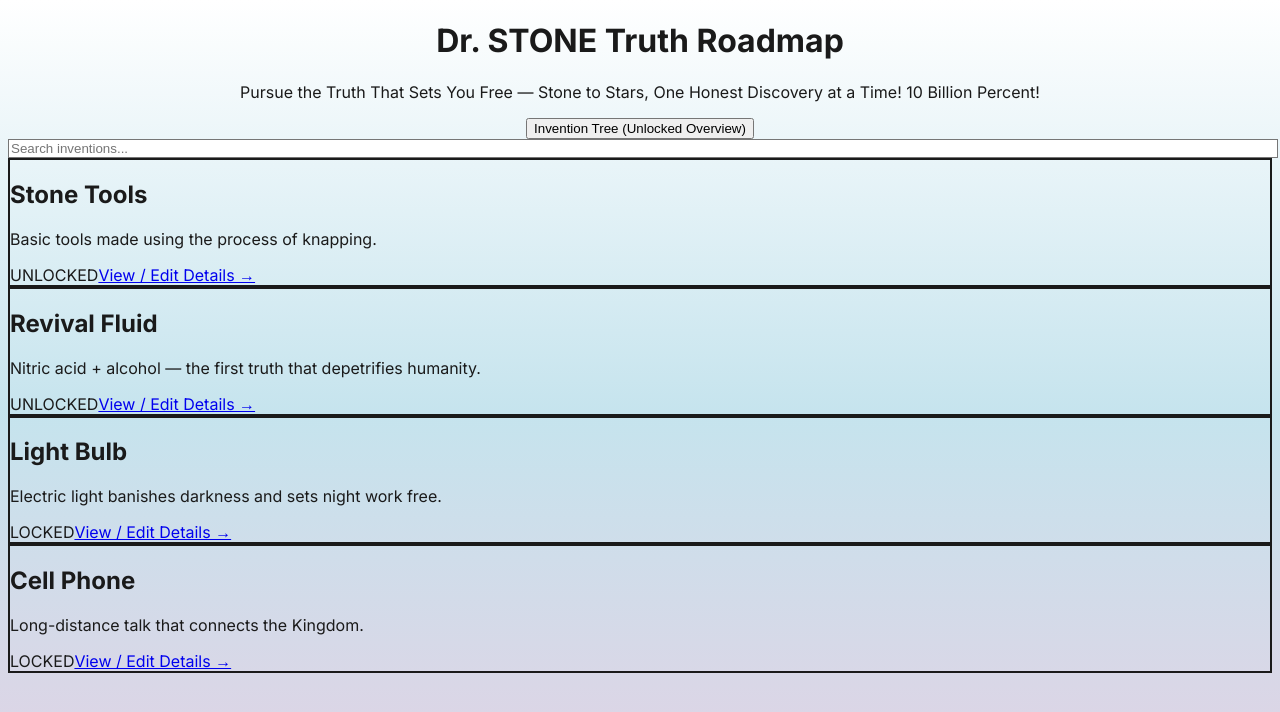
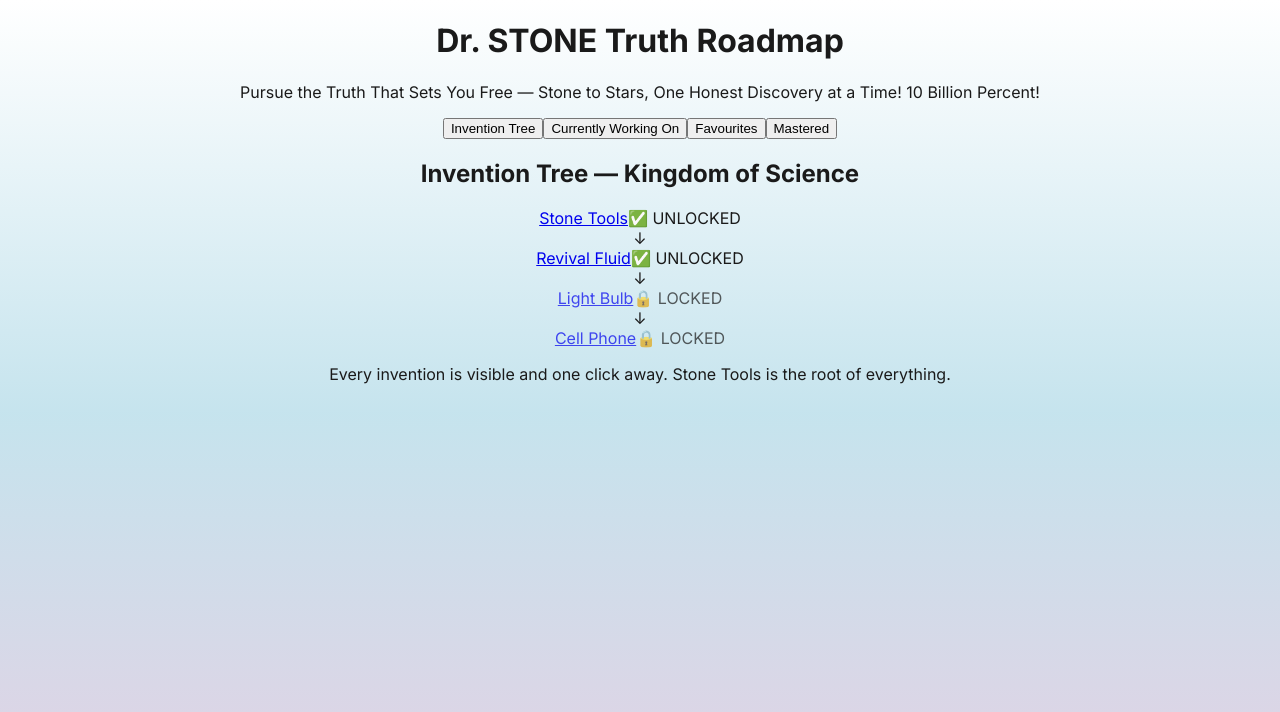
Before and after one commit to Karl32123/dr-stone-app, a Next.js app: page / in a window 1280 px wide. Shown: the top 712 px of the page. Built offline with nearby package versions, Linux system fonts and the light colour scheme.

Commit message:
Refactor state management and UI for inventions

```diff
--- a/app/page.tsx
+++ b/app/page.tsx
@@ -4,85 +4,187 @@ import inventions from "../data/inventions";
 import Link from "next/link";
 
 export default function Home() {
-  const [search, setSearch] = useState("");
+  const [activeTab, setActiveTab] = useState<"tree" | "current" | "favourites" | "mastered">("tree");
   const [completed, setCompleted] = useState<string[]>([]);
-  const [showTree, setShowTree] = useState(false);
+  const [favourites, setFavourites] = useState<string[]>([]);
+  const [mastered, setMastered] = useState<string[]>([]);
+  const [currentWorkingOn, setCurrentWorkingOn] = useState<string | null>(null);
 
   useEffect(() => {
-    const saved = localStorage.getItem("drstoneCompleted");
-    if (saved) setCompleted(JSON.parse(saved));
+    const savedCompleted = localStorage.getItem("drstoneCompleted");
+    const savedFavourites = localStorage.getItem("drstoneFavourites");
+    const savedMastered = localStorage.getItem("drstoneMastered");
+    const savedCurrent = localStorage.getItem("drstoneCurrent");
+    if (savedCompleted) setCompleted(JSON.parse(savedCompleted));
+    if (savedFavourites) setFavourites(JSON.parse(savedFavourites));
+    if (savedMastered) setMastered(JSON.parse(savedMastered));
+    if (savedCurrent) setCurrentWorkingOn(savedCurrent);
   }, []);
+
+  const saveCompleted = (newCompleted: string[]) => {
+    setCompleted(newCompleted);
+    localStorage.setItem("drstoneCompleted", JSON.stringify(newCompleted));
+  };
+  const saveFavourites = (newFavs: string[]) => {
+    setFavourites(newFavs);
+    localStorage.setItem("drstoneFavourites", JSON.stringify(newFavs));
+  };
+  const saveMastered = (newMastered: string[]) => {
+    setMastered(newMastered);
+    localStorage.setItem("drstoneMastered", JSON.stringify(newMastered));
+  };
+  const saveCurrent = (name: string | null) => {
+    setCurrentWorkingOn(name);
+    if (name) localStorage.setItem("drstoneCurrent", name);
+    else localStorage.removeItem("drstoneCurrent");
+  };
 
   const isUnlocked = (inv: any) => inv.requires.every((r: string) => completed.includes(r));
 
-  const treeHTML = (
-    <div className="text-center text-white">
-      <h2 className="text-4xl font-bold text-green-500 mb-8">Invention Tree — Kingdom of Science</h2>
-      <div className="flex flex-col items-center gap-6 text-xl">
-        {inventions.map((inv, index) => (
-          <div key={inv.name} className="flex flex-col items-center">
-            <div className={`px-12 py-6 rounded-2xl font-bold ${isUnlocked(inv) ? 'bg-green-600' : 'bg-gray-700 opacity-70'}`}>
-              {inv.name} {isUnlocked(inv) ? '✅ UNLOCKED' : '🔒 LOCKED'}
-            </div>
-            {index < inventions.length - 1 && <div className="text-6xl text-green-400 my-2">↓</div>}
-          </div>
-        ))}
+  const toggleFavourite = (name: string) => {
+    if (favourites.includes(name)) {
+      saveFavourites(favourites.filter(n => n !== name));
+    } else {
+      saveFavourites([...favourites, name]);
+    }
+  };
+
+  const toggleMastered = (name: string) => {
+    if (mastered.includes(name)) {
+      saveMastered(mastered.filter(n => n !== name));
+    } else {
+      saveMastered([...mastered, name]);
+    }
+  };
+
+  const markCompleted = (name: string) => {
+    if (!completed.includes(name)) {
+      saveCompleted([...completed, name]);
+    }
+  };
+
+  const setAsCurrent = (name: string) => {
+    saveCurrent(name);
+    setActiveTab("current");
+  };
+
+  const currentInv = currentWorkingOn ? inventions.find(i => i.name === currentWorkingOn) : null;
+
+  const renderCard = (inv: any, showExtra: boolean = true) => (
+    <div key={inv.name} className={`p-6 rounded-3xl border-2 ${isUnlocked(inv) ? 'border-green-500 bg-green-950' : 'border-gray-700 bg-stone-900'} hover:scale-105 transition`}>
+      <h2 className="text-3xl font-bold text-green-400">{inv.name}</h2>
+      <p className="mt-3 text-lg">{inv.desc}</p>
+      <div className="mt-4 flex flex-wrap gap-3">
+        <span className={`px-4 py-1 rounded-full text-sm ${isUnlocked(inv) ? 'bg-green-600' : 'bg-gray-700'}`}>
+          {isUnlocked(inv) ? 'UNLOCKED' : 'LOCKED'}
+        </span>
+        <Link href={`/invention/${encodeURIComponent(inv.name)}`} className="text-blue-400 hover:text-blue-300 font-bold">
+          View / Edit Details →
+        </Link>
+        {showExtra && (
+          <>
+            <button onClick={() => toggleFavourite(inv.name)} className="text-yellow-400 hover:text-yellow-300">
+              {favourites.includes(inv.name) ? '★' : '☆'} Favourite
+            </button>
+            <button onClick={() => toggleMastered(inv.name)} className="text-purple-400 hover:text-purple-300">
+              {mastered.includes(inv.name) ? '✓ Mastered' : '○ Learn'}
+            </button>
+            <button onClick={() => markCompleted(inv.name)} className="text-emerald-400 hover:text-emerald-300">
+              Mark Completed
+            </button>
+            <button onClick={() => setAsCurrent(inv.name)} className="text-orange-400 hover:text-orange-300">
+              Set as Current
+            </button>
+          </>
+        )}
       </div>
-      <p className="mt-8 text-green-300">Stone Tools is the root. Everything builds from here. Click any invention on the main page to view/edit science.</p>
     </div>
   );
 
   return (
     <div className="p-8 min-h-screen bg-stone-950 text-white">
-      <h1 className="text-5xl font-bold text-green-500 text-center mb-4">Dr. STONE Truth Roadmap</h1>
-      <p className="text-center mb-8">Pursue the Truth That Sets You Free — Stone to Stars, One Honest Discovery at a Time! 10 Billion Percent!</p>
+      <h1 className="text-5xl font-bold text-green-500 text-center mb-2">Dr. STONE Truth Roadmap</h1>
+      <p className="text-center mb-8 text-emerald-300">Pursue the Truth That Sets You Free — Stone to Stars, One Honest Discovery at a Time! 10 Billion Percent!</p>
 
-      <button
-        onClick={() => setShowTree(true)}
-        className="block mx-auto mb-8 px-10 py-5 bg-emerald-600 hover:bg-emerald-700 text-2xl font-bold rounded-2xl"
-      >
-        Invention Tree (Unlocked Overview)
-      </button>
-
-      <input
-        type="text"
-        placeholder="Search inventions..."
-        className="block mx-auto mb-8 p-4 border border-green-700 bg-stone-900 rounded-xl w-full max-w-md text-white"
-        value={search}
-        onChange={(e) => setSearch(e.target.value)}
-      />
-
-      <div className="grid grid-cols-1 md:grid-cols-3 gap-6">
-        {inventions.filter((i) => i.name.toLowerCase().includes(search.toLowerCase())).map((inv) => (
-          <div key={inv.name} className={`p-6 rounded-3xl border-2 ${isUnlocked(inv) ? 'border-green-500 bg-green-950' : 'border-gray-700 bg-stone-900'}`}>
-            <h2 className="text-3xl font-bold text-green-400">{inv.name}</h2>
-            <p className="mt-3 text-lg">{inv.desc}</p>
-            <div className="mt-4 flex items-center gap-3">
-              <span className={`px-4 py-1 rounded-full text-sm ${isUnlocked(inv) ? 'bg-green-600' : 'bg-gray-700'}`}>
-                {isUnlocked(inv) ? 'UNLOCKED' : 'LOCKED'}
-              </span>
-              <Link
-                href={`/invention/${encodeURIComponent(inv.name)}`}
-                className="text-blue-400 hover:text-blue-300 font-bold"
-              >
-                View / Edit Details →
-              </Link>
-            </div>
-          </div>
+      {/* TABS */}
+      <div className="flex justify-center gap-2 mb-10 flex-wrap">
+        {[
+          { key: "tree", label: "Invention Tree" },
+          { key: "current", label: "Currently Working On" },
+          { key: "favourites", label: "Favourites" },
+          { key: "mastered", label: "Mastered" }
+        ].map(tab => (
+          <button
+            key={tab.key}
+            onClick={() => setActiveTab(tab.key as any)}
+            className={`px-8 py-4 text-xl font-bold rounded-2xl transition ${activeTab === tab.key ? 'bg-emerald-600 text-white' : 'bg-stone-800 hover:bg-stone-700'}`}
+          >
+            {tab.label}
+          </button>
         ))}
       </div>
 
-      {/* Tree Modal */}
-      {showTree && (
-        <div className="fixed inset-0 bg-black/90 flex items-center justify-center z-50 p-8" onClick={() => setShowTree(false)}>
-          <div className="bg-stone-900 p-8 rounded-3xl max-w-2xl w-full" onClick={e => e.stopPropagation()}>
-            {treeHTML}
-            <button
-              onClick={() => setShowTree(false)}
-              className="mt-8 w-full py-4 bg-red-600 hover:bg-red-700 rounded-2xl text-xl"
-            >
-              Close Tree
-            </button>
+      {/* TREE TAB */}
+      {activeTab === "tree" && (
+        <div className="max-w-2xl mx-auto text-center">
+          <h2 className="text-4xl font-bold text-green-500 mb-8">Invention Tree — Kingdom of Science</h2>
+          <div className="flex flex-col items-center gap-6 text-xl">
+            {inventions.map((inv, index) => (
+              <div key={inv.name} className="flex flex-col items-center">
+                <div className={`px-12 py-6 rounded-2xl font-bold w-full text-center ${isUnlocked(inv) ? 'bg-green-600' : 'bg-gray-700 opacity-70'}`}>
+                  <Link href={`/invention/${encodeURIComponent(inv.name)}`} className="hover:underline">
+                    {inv.name}
+                  </Link>
+                  <span className="ml-4 text-sm">{isUnlocked(inv) ? '✅ UNLOCKED' : '🔒 LOCKED'}</span>
+                </div>
+                {index < inventions.length - 1 && <div className="text-6xl text-green-400 my-2">↓</div>}
+              </div>
+            ))}
+          </div>
+          <p className="mt-12 text-emerald-300">Every invention is visible and one click away. Stone Tools is the root of everything.</p>
+        </div>
+      )}
+
+      {/* CURRENTLY WORKING ON TAB */}
+      {activeTab === "current" && (
+        <div className="max-w-2xl mx-auto">
+          {currentInv ? (
+            <div>
+              <h2 className="text-4xl font-bold text-orange-400 text-center mb-6">Currently Working On</h2>
+              {renderCard(currentInv, true)}
+            </div>
+          ) : (
+            <div className="text-center text-2xl text-gray-400">
+              No invention selected yet.<br />Go to Tree or any list and click “Set as Current” to focus on the next truth!
+            </div>
+          )}
+        </div>
+      )}
+
+      {/* FAVOURITES TAB */}
+      {activeTab === "favourites" && (
+        <div>
+          <h2 className="text-4xl font-bold text-yellow-400 text-center mb-8">Favourites ★</h2>
+          <div className="grid grid-cols-1 md:grid-cols-2 gap-6">
+            {inventions.filter(inv => favourites.includes(inv.name)).length > 0 ? (
+              inventions.filter(inv => favourites.includes(inv.name)).map(inv => renderCard(inv))
+            ) : (
+              <p className="text-center text-2xl text-gray-400 col-span-full">No favourites yet — star some inventions!</p>
+            )}
+          </div>
+        </div>
+      )}
+
+      {/* MASTERED TAB */}
+      {activeTab === "mastered" && (
+        <div>
+          <h2 className="text-4xl font-bold text-purple-400 text-center mb-8">Mastered ✓</h2>
+          <div className="grid grid-cols-1 md:grid-cols-2 gap-6">
+            {inventions.filter(inv => mastered.includes(inv.name)).length > 0 ? (
+              inventions.filter(inv => mastered.includes(inv.name)).map(inv => renderCard(inv))
+            ) : (
+              <p className="text-center text-2xl text-gray-400 col-span-full">Nothing mastered yet — mark inventions as learned when you know the truth!</p>
+            )}
           </div>
         </div>
       )}
```
